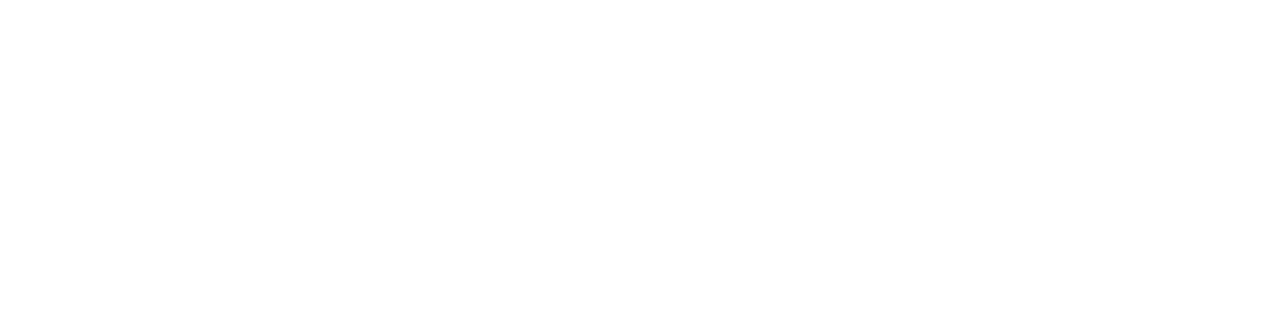
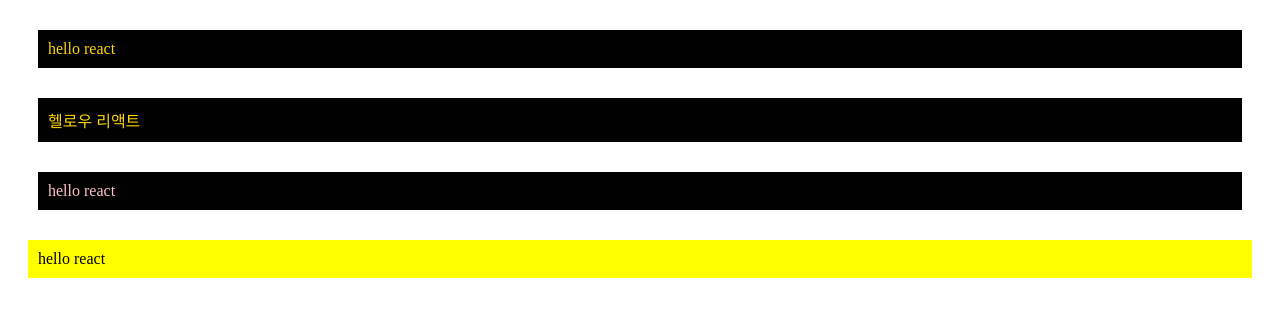
Before and after one commit to yel106/react20231031, a React (Create React App) app: page / in a window 1280 px wide. Shown: the top 316 px of the page. Built offline with nearby package versions, Linux system fonts and the light colour scheme.

Commit message:
구조 분해 할당, 기본값 주기

```diff
--- a/src/App.js
+++ b/src/App.js
@@ -1,10 +1,25 @@
-
 function App() {
   return (
     <div>
-
+      <MyComp m="30px" p="10px" color="gold" bg="black" text="hello react" />
+      <MyComp m="30px" p="10px" color="gold" bg="black" />
+      <MyComp m="30px" bg="black" text="hello react" />
+      <MyComp p="10px" color="black" text="hello react" />
     </div>
   );
 }
 
+function MyComp({
+  m = "20px",
+  p = "10px",
+  color = "pink",
+  bg = "yellow",
+  text = "헬로우 리액트",
+}) {
+  return (
+    <div style={{ margin: m, padding: p, color: color, backgroundColor: bg }}>
+      <p3>{text}</p3>
+    </div>
+  );
+}
 export default App;
```
